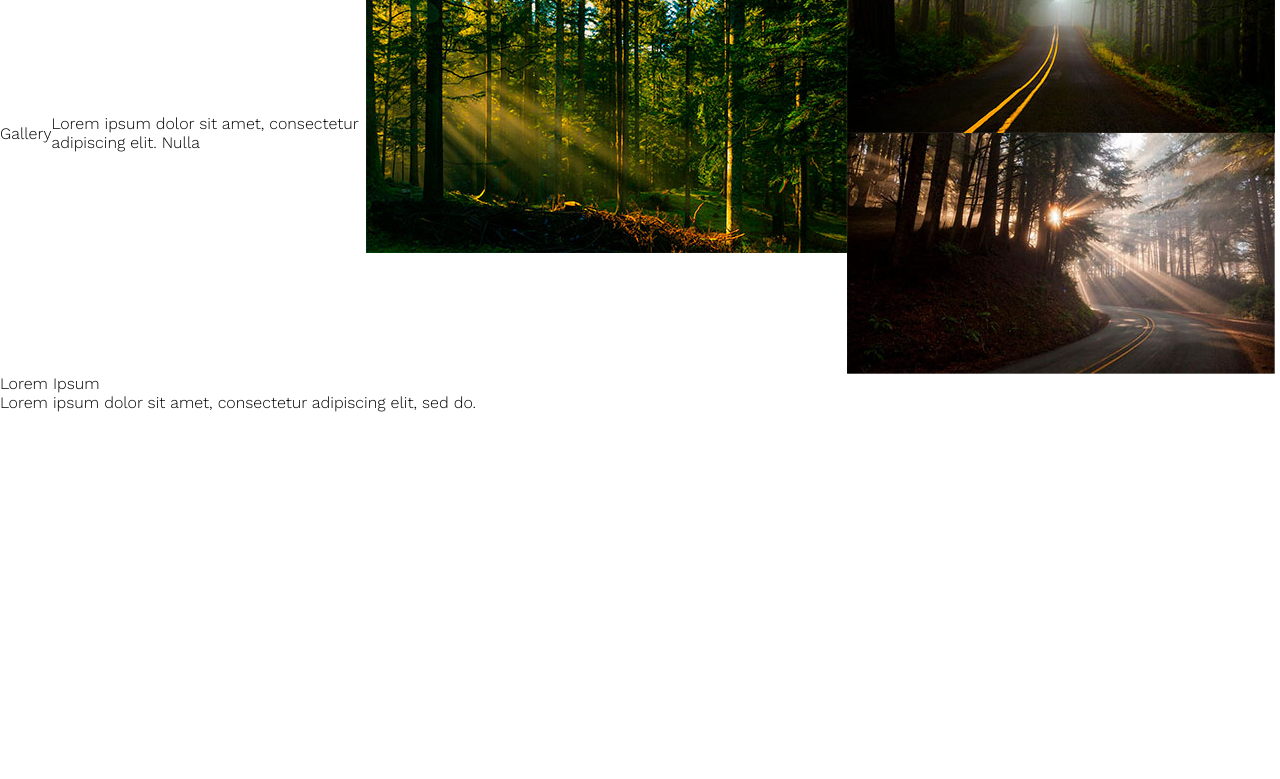
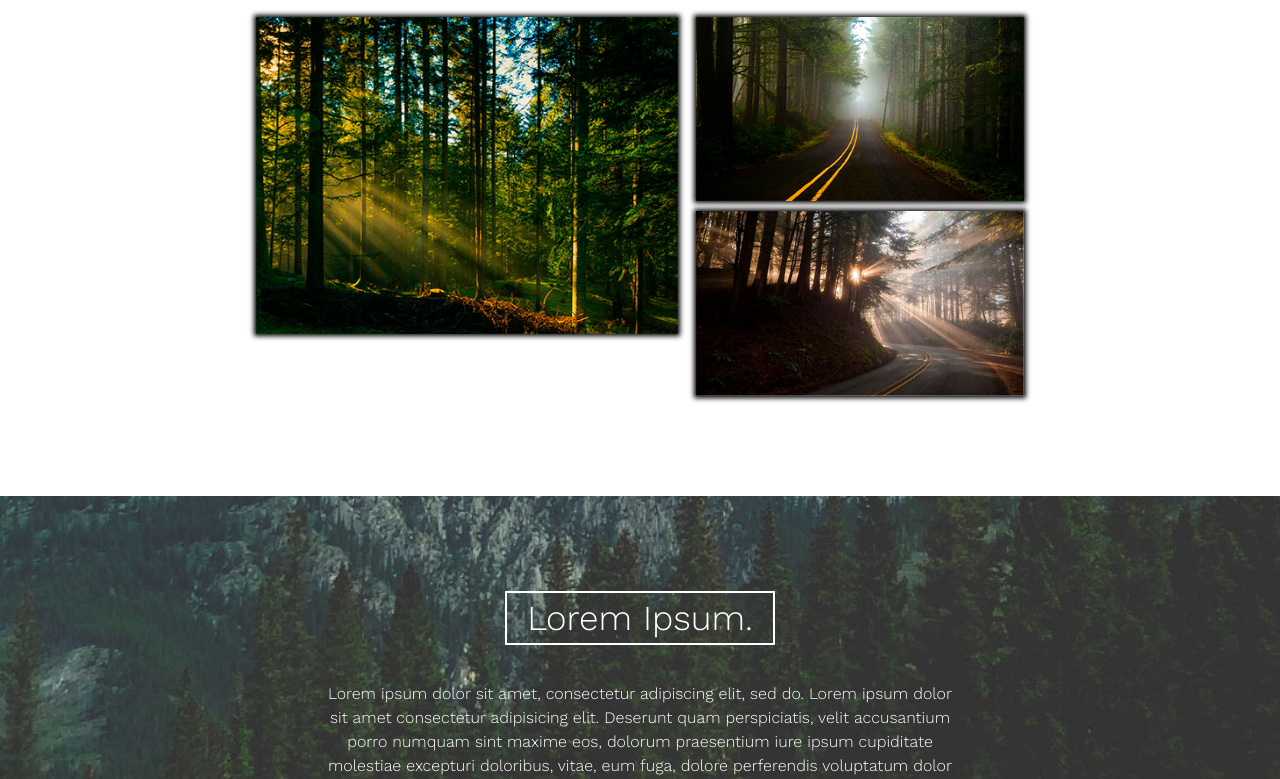
Before and after one commit to toliakvasolia/gallery, a plain HTML site: page index.html in a window 1280 px wide. Shown: the part 908-1687 px from the top of the page. Before the commit the page ends 1320 px from the top, so only its background shows below. Drawn offline with nearby package versions, Linux system fonts and the light colour scheme.

Commit message:
Add files via upload

```diff
--- a/css/main.css
+++ b/css/main.css
@@ -57,15 +57,33 @@ main {
     align-items: center;
 }
 
+.gk {
+    width: 60%;
+    margin-bottom: 100px;
+}
+
 .Gallery-test {
     display: flex;
     align-items: center;
-    justify-content: space-between;
+    justify-content: flex-start;
+    margin-top: 65px;
+    margin-bottom: 35px;
 }
 
-.galleru-text1 {}
+.galleru-text1 {
+    color: rgb(0, 0, 0);
+    font-size: 25px;
+    text-transform: uppercase;
+    line-height: 1;
+    letter-spacing: 2px;
+    text-align: center;
+    font-weight: bold;
+    margin-right: 40px;
+}
 
-.galleru-text2 {}
+.galleru-text2 {
+    text-align: center;
+}
 
 .img-container {
     display: flex;
@@ -73,7 +91,55 @@ main {
     align-items: flex-start;
 }
 
+.img1 {
+    width: 55%;
+}
+
+.img-inside {
+    margin-left: 18px;
+}
+
+.img3 {
+    margin-top: 10px;
+}
+
 img {
     display: block;
     max-width: 100%;
+    box-shadow: 0 0 5px 2px rgb(0, 0, 0);
 }
+
+img:hover {
+    transform: rotate(1.3deg);
+}
+
+.container3 {
+    background-image: url(../img/img3-1.jpg);
+    background-size: cover;
+    background-position: center;
+    height: 50%;
+}
+
+.last {
+    display: flex;
+    justify-content: center;
+    align-items: center;
+    flex-direction: column;
+    color: white;
+}
+
+.last-text1 {
+    text-align: center;
+    color: rgb(255, 255, 255);
+    font-size: 35px;
+    margin-top: 95px;
+    border: 2px solid white;
+    padding: 4px 20px;
+}
+
+.last-text2 {
+    text-align: center;
+    margin-top: 37px;
+    width: 50%;
+    line-height: 1.5;
+}
--- a/index.html
+++ b/index.html
@@ -22,6 +22,7 @@
         </div>
 
         <div class="container2">
+            <div class="gk">
                 <div class="Gallery-test">
                     <p class="galleru-text1">Gallery</p>
                     <p class="galleru-text2">Lorem ipsum dolor sit amet, consectetur adipiscing elit. Nulla </p>
@@ -36,11 +37,12 @@
                     </div>
                 </div>
             </div>
-
+        </div>
         <div class="container3">
             <div class="last">
-                <p class="last-text1">Lorem Ipsum</p>
-                <p class="last-text2">Lorem ipsum dolor sit amet, consectetur adipiscing elit, sed do.</p>
+                <p class="last-text1">Lorem Ipsum.</p>
+                <p class="last-text2">Lorem ipsum dolor sit amet, consectetur adipiscing elit, sed do. Lorem ipsum dolor sit amet consectetur adipisicing elit. Deserunt quam perspiciatis, velit accusantium porro numquam sint maxime eos, dolorum praesentium iure ipsum cupiditate
+                    molestiae excepturi doloribus, vitae, eum fuga, dolore perferendis voluptatum dolor ipsam.</p>
             </div>
         </div>
 
```
Lines whose indentation alone changed are shown as unchanged.
